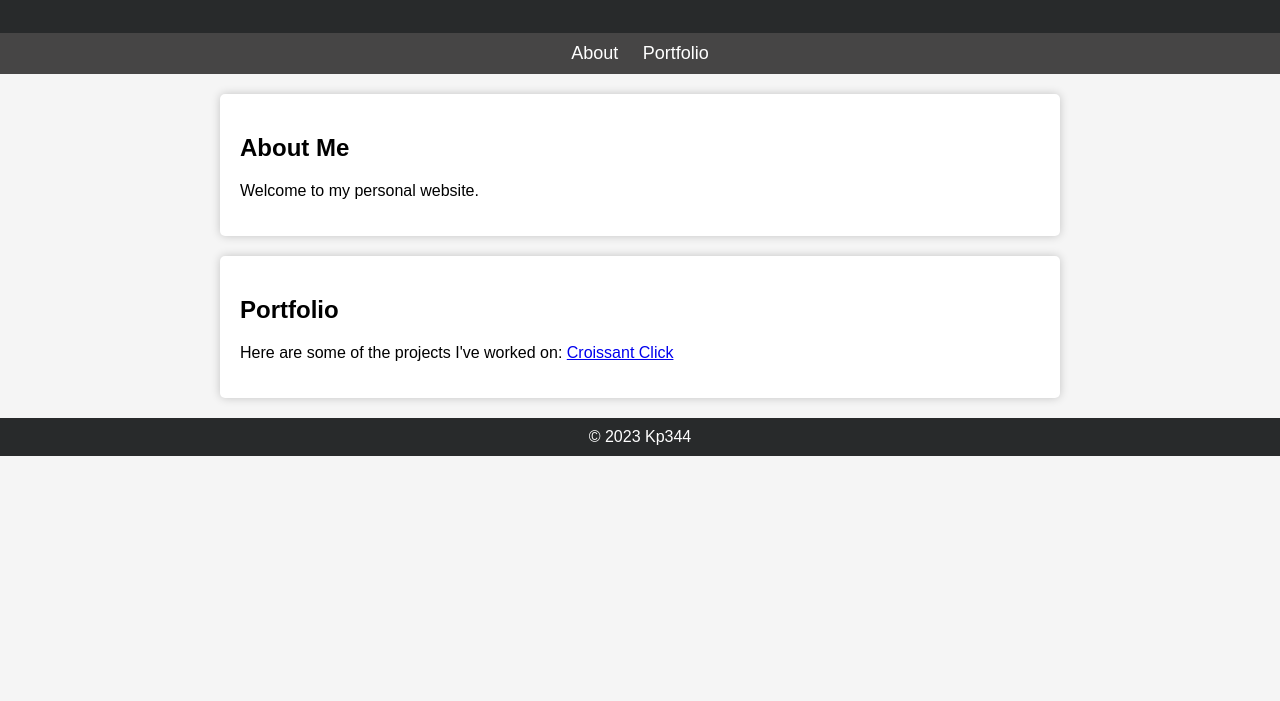
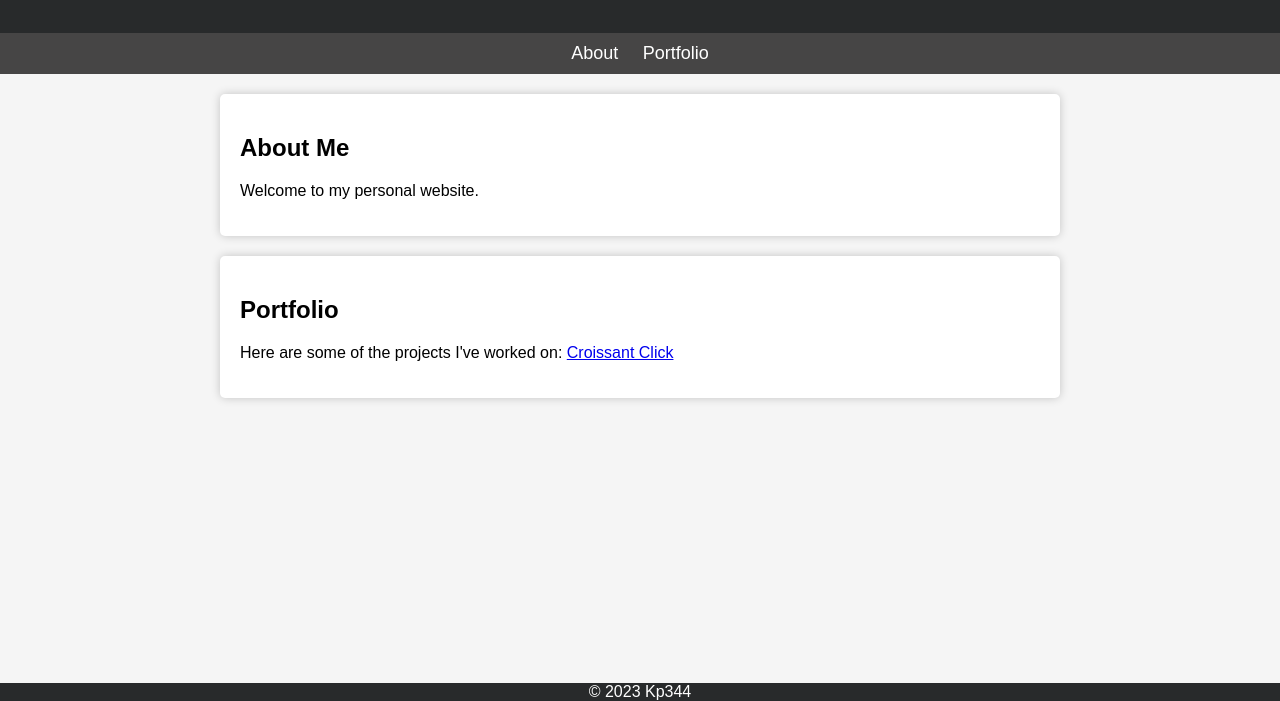
Before and after one commit to Kp344/Kp344, a plain HTML site: page index.html in a window 1280 px wide. Shown: the part 99-800 px from the top of the page. Drawn offline with Linux system fonts and the light colour scheme.

Commit message:
Update index.html

```diff
--- a/index.html
+++ b/index.html
@@ -46,7 +46,10 @@
             background-color: #282a2b;
             color: #fff;
             text-align: center;
-            padding: 10px;
+            position: fixed;
+            left: 0;
+            bottom: 0;
+            width: 100%;
         }
     </style>
 </head>
```
